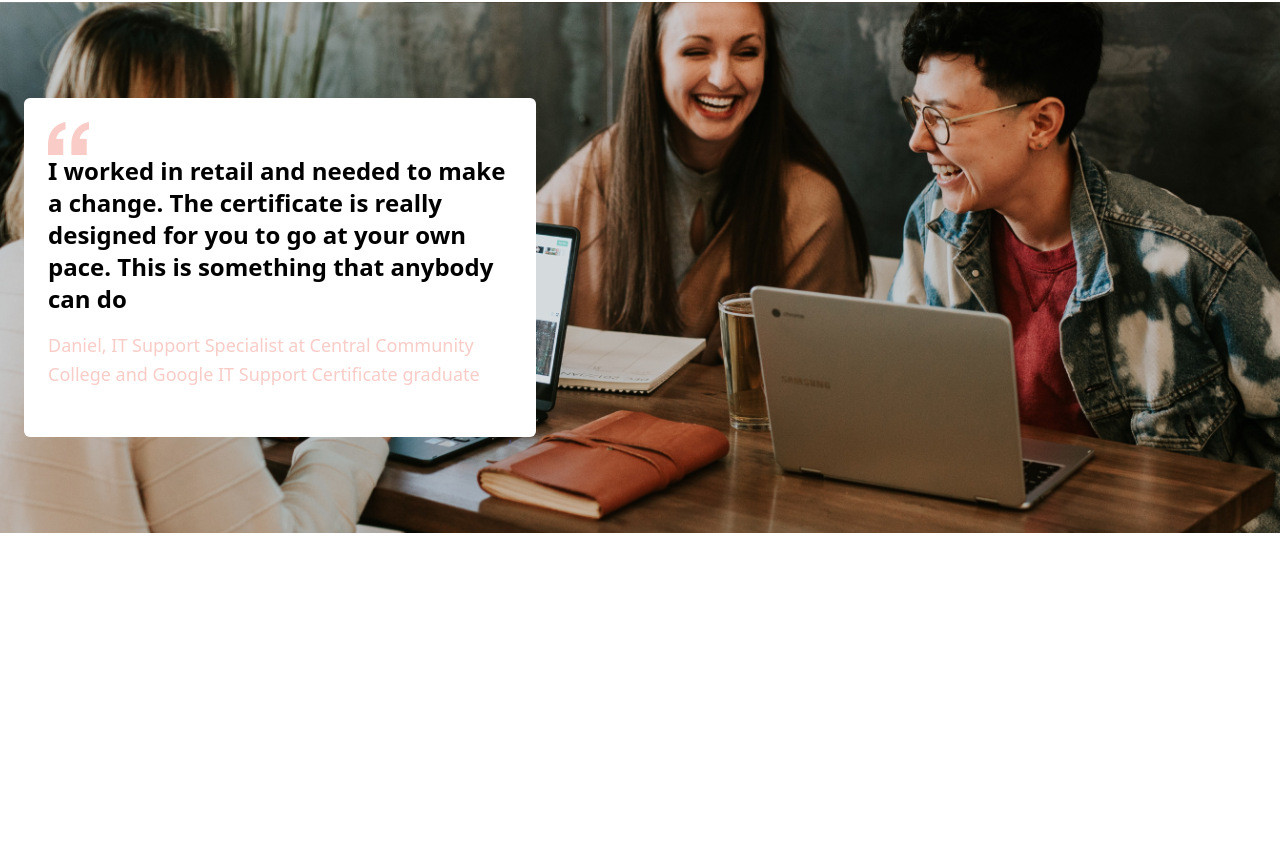
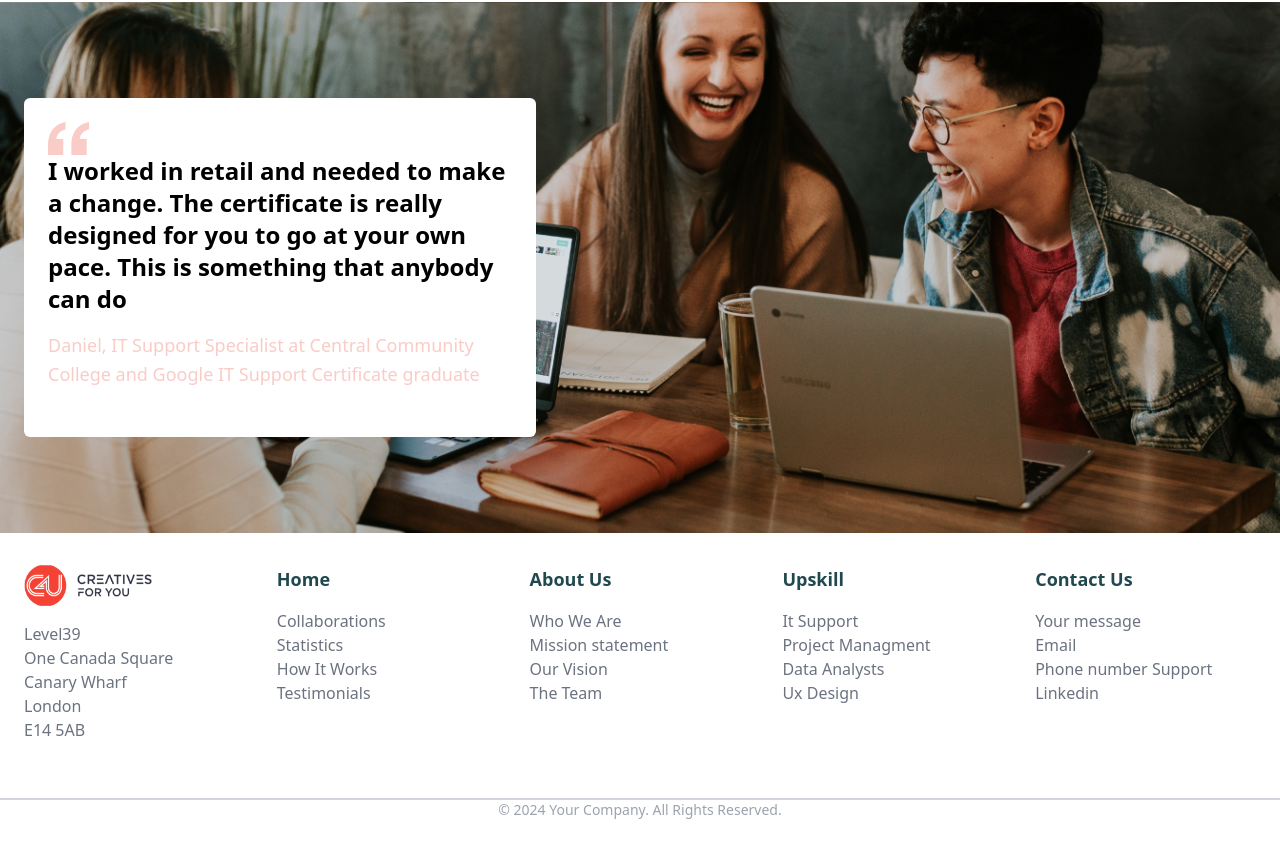
Before and after one commit to webdevmasud/Tailwind-, a website built with Vite: page index.html in a window 1280 px wide. Shown: the part 8749-9601 px from the top of the page. Before the commit the page ends 9282 px from the top, so only its background shows below. Built offline with nearby package versions, Linux system fonts and the light colour scheme; files whose address does not match are found by name.

Commit message:
Footer SEction

```diff
--- a/index.html
+++ b/index.html
@@ -303,5 +303,77 @@
      </div>
    </div>
  </section>
+
+ <!-- Footer SEction -->
+
+<footer class=" text-gray-500 py-8">
+  <div class="max-w-screen-xl mx-auto px-6 grid grid-cols-1 sm:grid-cols-2 lg:grid-cols-5 gap-8">
+
+
+    <!-- Logo and Link  -->
+    <div>
+      <img src="img/c4u full logo_20224.png" alt="Logo" class="mb-4 w-32 cursor-pointer">
+      <ul>
+        <li><a href="#" class="hover:text-red-400">Level39</a></li>
+        <li><a href="#" class="hover:text-red-400">One Canada Square</a></li>
+        <li><a href="#" class="hover:text-red-400">Canary Wharf</a></li>
+        <li><a href="#" class="hover:text-red-400">London</a></li>
+        <li><a href="#" class="hover:text-red-400">E14 5AB</a></li>
+      </ul>
+    </div>
+
+    <!--  Home -->
+    <div>
+      <h3 class="text-lg font-semibold mb-4 text-[#20484F]">Home</h3>
+      <ul>
+        <li><a href="#" class="hover:text-red-400">Collaborations</a></li>
+        <li><a href="#" class="hover:text-red-400">Statistics</a></li>
+        <li><a href="#" class="hover:text-red-400">How It Works </a></li>
+        <li><a href="#" class="hover:text-red-400">Testimonials </a></li>
+      </ul>
+    </div>
+
+    <!-- About Us -->
+    <div>
+      <h3 class="text-lg font-semibold mb-4 text-[#20484F]">About Us</h3>
+      <ul>
+        <li><a href="#" class="hover:text-red-400">Who We Are</a></li>
+        <li><a href="#" class="hover:text-red-400">Mission statement </a></li>
+        <li><a href="#" class="hover:text-red-400">Our Vision </a></li>
+        <li><a href="#" class="hover:text-red-400">The  Team </a></li>
+      </ul>
+    </div>
+
+    <!-- Upskill -->
+    <div>
+      <h3 class="text-lg font-semibold mb-4 text-[#20484F]">Upskill</h3>
+      <ul>
+        <li><a href="#" class="hover:text-red-400">It Support </a></li>
+        <li><a href="#" class="hover:text-red-400">Project Managment </a></li>
+        <li><a href="#" class="hover:text-red-400">Data Analysts</a></li>
+        <li><a href="#" class="hover:text-red-400">Ux Design</a></li>
+      </ul>
+    </div>
+
+    <!-- IT Support -->
+    <div>
+      <h3 class="text-lg font-semibold mb-4 text-[#20484F]">Contact Us </h3>
+      <ul>
+        <li><a href="#" class="hover:text-red-400">Your message </a></li>
+        <li><a href="#" class="hover:text-red-400">Email </a></li>
+        <li><a href="#" class="hover:text-red-400">Phone number  Support</a></li>
+        <li><a href="#" class="hover:text-red-400">Linkedin </a></li>
+      </ul>
+    </div>
+
+  </div>
+
+  <!-- Copyright Section -->
+  <div class="text-center text-sm text-gray-400 mt-14">
+    <hr class="border-t-2 border-gray-300">
+    <p>&copy; 2024 Your Company. All Rights Reserved.</p>
+  </div>
+</footer>
+
 </body>
 </html>
```
